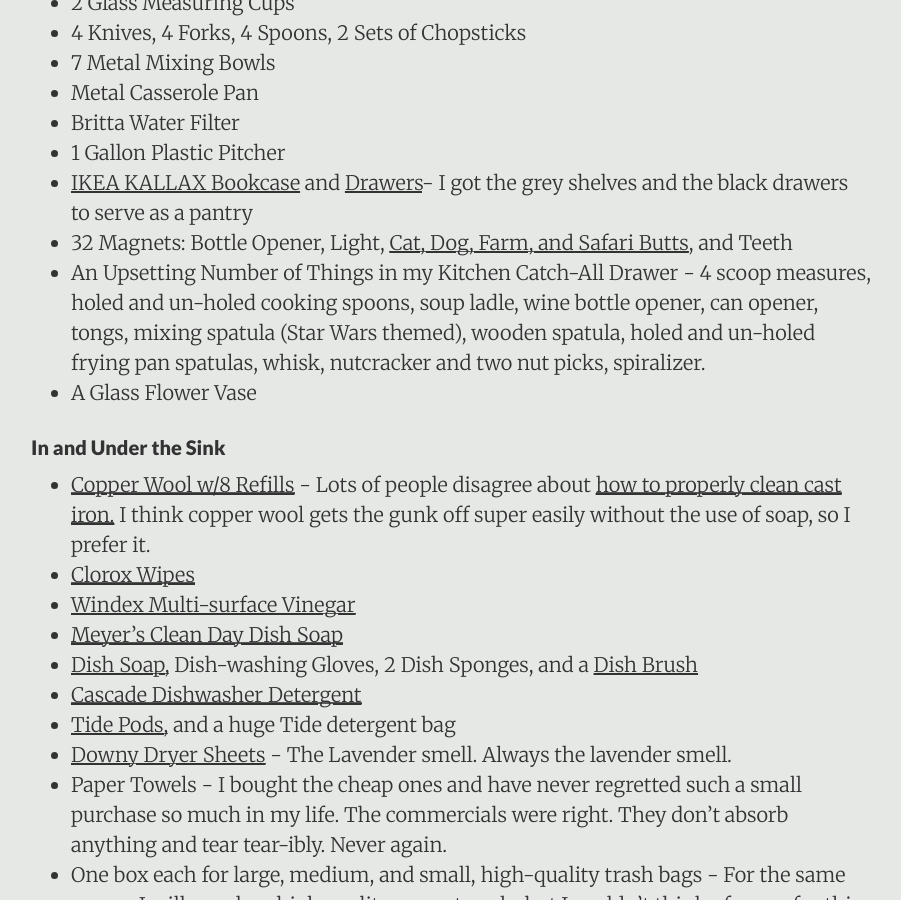
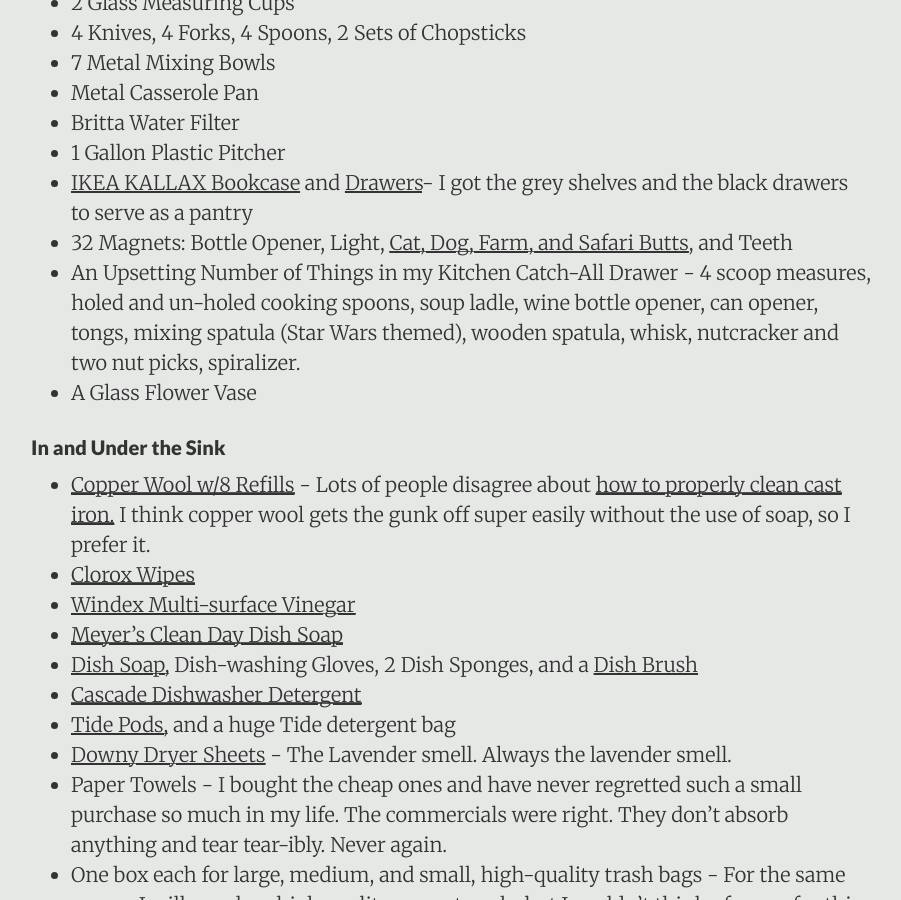
Before and after one commit to DestinyRoseMurphy/DestinyRoseMurphy.github.io, a Jekyll site: the page built from _posts/2017-10-19-Things-I-Kept.md, in a window 1280 px wide and 900 px high, scrolled down 5049 px. Shown: the whole window, without its empty margins (189-1090 px from the left). Built offline with Jekyll 4.4.1, drawn with Linux system fonts in a browser that asks for light colours; some of the changed text lies outside the part shown.

Commit message:
-2 Spatulas

```diff
--- a/_posts/2017-10-19-Things-I-Kept.md
+++ b/_posts/2017-10-19-Things-I-Kept.md
@@ -115,7 +115,7 @@ I got my first kitchen all to myself in the fall semester of 2017, and I've been
 * 1 Gallon Plastic Pitcher
 * [IKEA KALLAX Bookcase](http://amzn.to/2DqabqZ) and [Drawers](http://amzn.to/2Dpk6gz)- I got the grey shelves and the black drawers to serve as a pantry
 * 32 Magnets: Bottle Opener, Light, [Cat, Dog, Farm, and Safari Butts](http://amzn.to/2DcMi8u), and Teeth
-* An Upsetting Number of Things in my Kitchen Catch-All Drawer - 4 scoop measures, holed and un-holed cooking spoons, soup ladle, wine bottle opener, can opener, tongs, mixing spatula (Star Wars themed), wooden spatula, holed and un-holed frying pan spatulas, whisk, nutcracker and two nut picks, spiralizer.
+* An Upsetting Number of Things in my Kitchen Catch-All Drawer - 4 scoop measures, holed and un-holed cooking spoons, soup ladle, wine bottle opener, can opener, tongs, mixing spatula (Star Wars themed), wooden spatula, whisk, nutcracker and two nut picks, spiralizer.
 * A Glass Flower Vase
 
 #### <a name="Sink"></a> In and Under the Sink
```
